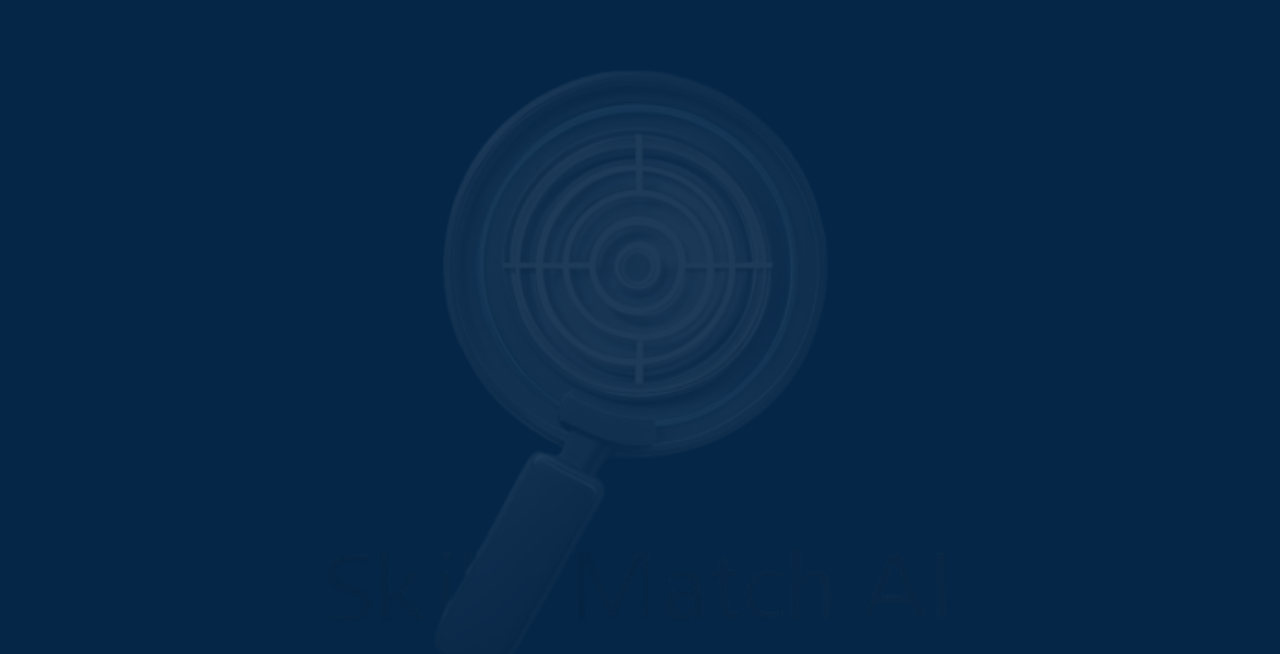
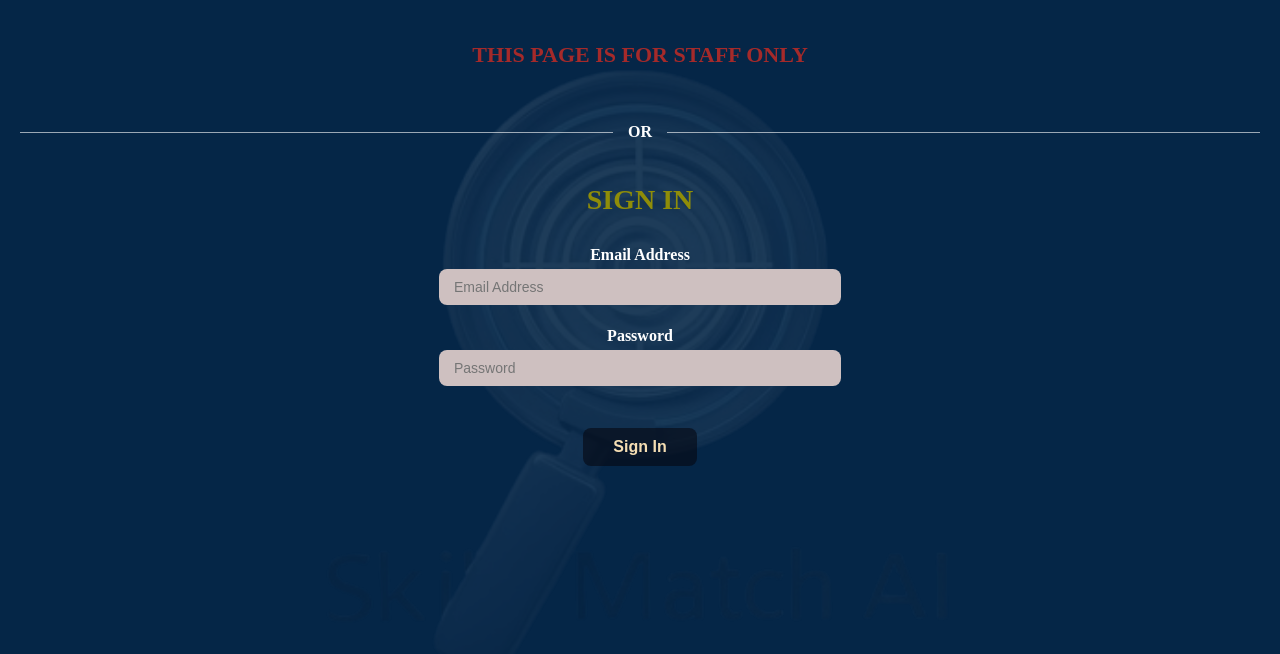
Before and after one commit to IrunguRiba/SKILLS_MATCH-AI, an Angular app: page /adminPage in a window 1280 px wide. Before the commit this address led to /. Shown: the top 654 px of the page. Built offline with nearby package versions, Linux system fonts and the light colour scheme.

Commit message:
Forgot password UI and functionality with animations and routing

```diff
--- a/src/app/admin-sign-in-page/admin-sign-in-page.component.css
+++ b/src/app/admin-sign-in-page/admin-sign-in-page.component.css
@@ -0,0 +1,164 @@
+.signup-form {
+    margin: auto;
+    display: flex;
+    flex-direction: column;
+    align-items: center;
+    font-family: 'Peddana', serif;
+    animation: slideIn 1s ease;
+    padding: 20px;
+}
+
+.header {
+    text-align: center;
+    margin-bottom: 20px;
+    width: 100%;
+    display: flex;
+    justify-content: center;
+    align-items: center;
+    max-width: 500px;
+}
+
+.header h3 {
+    font-size: 22px;
+    margin-bottom: 15px;
+    color: #fff;
+}
+
+button {
+    display: flex;
+    align-items: center;
+    justify-content: center;
+    padding: 10px 20px;
+    margin: 10px auto;
+    border: none;
+    border-radius: 8px;
+    font-size: 14px;
+    font-weight: bold;
+    cursor: pointer;
+    transition: all 0.3s ease;
+    gap: 10px;
+}
+
+.googleBtn {
+    background-color: transparent;
+    color: #3f8d50;
+}
+
+.googleBtn i {
+    font-size: 24px;
+    animation: googleColorCycle 4s infinite linear;
+}
+
+.linkedInBtn {
+    background-color: transparent;
+    color: #0077B5;
+}
+
+.linkedInBtn i {
+    font-size: 24px;
+}
+
+.or-separator {
+    display: flex;
+    align-items: center;
+    justify-content: center;
+    width: 100%;
+    color: white;
+    margin: 20px 0;
+}
+
+.or-separator hr {
+    width: 100vw;
+    height: 1px;
+    border: none;
+    background-color: white;
+    opacity: 0.6;
+}
+
+.or-separator span {
+    padding: 0 15px;
+    font-size: 16px;
+    font-weight: bold;
+    white-space: nowrap;
+}
+
+.form-heading {
+    font-size: 28px;
+    color: rgb(143, 141, 9);
+    margin-bottom: 20px;
+}
+h4 {
+    font-size: 16px;
+    color: #fff;
+    margin: 10px 0 5px;
+    text-align: center;
+}
+
+.inputField {
+    width: 30%;
+    padding: 10px 15px;
+    font-size: 14px;
+    border: none;
+    border-radius: 8px;
+    background-color: #cec0c0;
+    outline: none;
+    margin-bottom: 12px;
+}
+
+
+.text-danger {
+    color: #ff4d4d;
+    font-size: 13px;
+    min-height: 18px;
+    margin-bottom: 10px;
+    text-align: center;
+}
+
+
+.submit {
+    display: flex;
+    justify-content: center;
+    margin-top: 20px;
+}
+
+.submitBtn {
+    background-color: rgba(5, 7, 18, 0.6);
+    color: wheat;
+    padding: 10px 30px;
+    border-radius: 8px;
+    font-size: 16px;
+    font-weight: bold;
+    transition: background-color 0.3s ease;
+}
+
+.submitBtn:hover {
+    background-color: rgba(5, 7, 18, 0.9);
+}
+
+@keyframes slideIn {
+    from {
+        opacity: 0;
+        transform: translateY(-20px);
+    }
+    to {
+        opacity: 1;
+        transform: translateY(0);
+    }
+}
+
+@keyframes googleColorCycle {
+    0%   { color: #4285F4; }
+    25%  { color: #34A853; }
+    50%  { color: #FBBC05; }
+    75%  { color: #EA4335; }
+    100% { color: #4285F4; }
+}
+@media (max-width: 600px) {
+    .inputField {
+        width: 100%;
+    }
+
+    button {
+        width: 100%;
+    }
+}
--- a/src/app/admin-sign-in-page/admin-sign-in-page.component.html
+++ b/src/app/admin-sign-in-page/admin-sign-in-page.component.html
@@ -1 +1,34 @@
-<p>admin-sign-in-page works!</p>
+ <link href="https://cdnjs.cloudflare.com/ajax/libs/font-awesome/6.0.0-beta3/css/all.min.css" rel="stylesheet" />
+
+<form [formGroup]="form" (ngSubmit)="onSubmit()" class="signup-form">
+
+    <div class="header">
+      <h3 style="color: brown;">THIS PAGE IS FOR STAFF ONLY</h3>
+    </div>
+
+    <div class="or-separator">
+      <hr />
+      <span>OR</span>
+      <hr />
+    </div>
+
+    <h2 class="form-heading">SIGN IN</h2>
+
+    <h4>Email Address</h4>
+    <input type="text" placeholder="Email Address" class="inputField" formControlName="emailAddress" />
+    <div *ngIf="form.controls['emailAddress'].touched && form.controls['emailAddress'].invalid" class="text-danger">
+      <span *ngIf="form.controls['emailAddress'].errors?.['required']">Email cannot be empty</span>
+      <span *ngIf="form.controls['emailAddress'].errors?.['email']">Enter a valid email</span>
+    </div>
+
+    <h4>Password</h4>
+    <input type="password" placeholder="Password" class="inputField" formControlName="password" />
+    <div *ngIf="form.controls['password'].touched && form.controls['password'].invalid" class="text-danger">
+      <span *ngIf="form.controls['password'].errors?.['required']">Password cannot be empty</span>
+      <span *ngIf="form.controls['password'].errors?.['minlength']">Password must be at least 6 characters</span>
+    </div>
+
+    <div class="submit">
+      <button class="submitBtn" type="submit" [disabled]="form.invalid">Sign In</button>
+    </div>
+  </form>
--- a/src/app/admin-sign-in-page/admin-sign-in-page.component.ts
+++ b/src/app/admin-sign-in-page/admin-sign-in-page.component.ts
@@ -1,11 +1,26 @@
+import { CommonModule, NgIf } from '@angular/common';
 import { Component } from '@angular/core';
+import { FormGroup, FormControl, Validators, ReactiveFormsModule } from '@angular/forms';
+import { RouterLink } from '@angular/router';
 
 @Component({
   selector: 'app-admin-sign-in-page',
-  imports: [],
+  standalone: true,
+  imports: [ReactiveFormsModule, CommonModule],
   templateUrl: './admin-sign-in-page.component.html',
-  styleUrl: './admin-sign-in-page.component.css'
+  styleUrls: ['./admin-sign-in-page.component.css']
 })
-export class AdminSignInPageComponent {
+export class AdminSignInPageComponent{
+  form = new FormGroup({
+    emailAddress: new FormControl('', [Validators.required, Validators.email]),
+    password: new FormControl('', [Validators.required, Validators.minLength(6)]),
+  });
 
+  onSubmit() {
+    if (this.form.valid) {
+      console.log(this.form.value);
+    } else {
+      this.form.markAllAsTouched();
+    }
+  }
 }
--- a/src/app/app.routes.ts
+++ b/src/app/app.routes.ts
@@ -6,6 +6,7 @@ import { RecruiterSignUpComponent } from './recruiter-sign-up/recruiter-sign-up.
 import { RecruiterSignInComponent } from './recruiter-sign-in/recruiter-sign-in.component';
 import { ForgotPasswordComponent } from './forgot-password/forgot-password.component';
 import { JobSeekerSignInComponent } from './job-seeker-sign-in/job-seeker-sign-in.component';
+import { AdminSignInPageComponent } from './admin-sign-in-page/admin-sign-in-page.component';
 
 export const routes: Routes = [
   {
@@ -36,4 +37,8 @@ component:JobSeekerSignUpComponent
   path:'forgotPassword',
  component:ForgotPasswordComponent
  },
+ {
+  path:'adminPage',
+  component:AdminSignInPageComponent
+ }
 ];
--- a/src/app/landing-page/landing-page.component.html
+++ b/src/app/landing-page/landing-page.component.html
@@ -51,6 +51,12 @@
 <footer>
   <div class="footer-images">
     <div class="footer-item">
+      <h4 class="footer-name">ADMIN</h4>
+      <a [routerLink]="['/adminPage']">
+        <img [src]="adminImg" alt="Admin" class="footer-img" />
+      </a>
+    </div>
+    <div class="footer-item">
       <h4 class="footer-name">FAQ</h4>
       <a [routerLink]="['/faq']">
         <img [src]="faqImg" alt="FAQ Image" class="footer-img" />
--- a/src/app/landing-page/landing-page.component.ts
+++ b/src/app/landing-page/landing-page.component.ts
@@ -11,6 +11,7 @@ import { routes } from '../app.routes';
   styleUrls: ['./landing-page.component.css'],
 })
 export class LandingPageComponent {
+  adminImg:string='admin.png'
   logoImage: string = 'BackgroundImg.png';
   jobSeekerSignUplinkImage: string = 'share.png';
   jobSeekerSignInlinkImage: string = 'share.png';
```
Also changed, not shown: public/admin.png (added).
